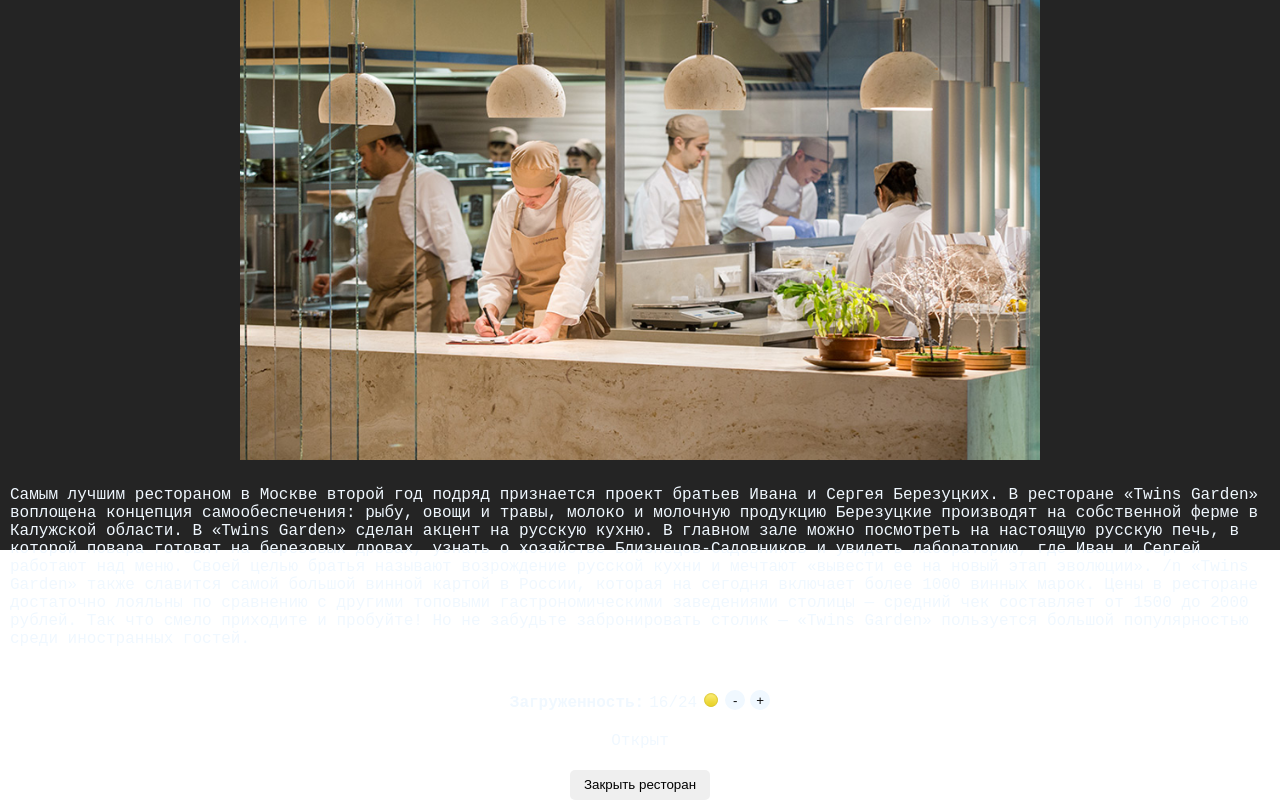
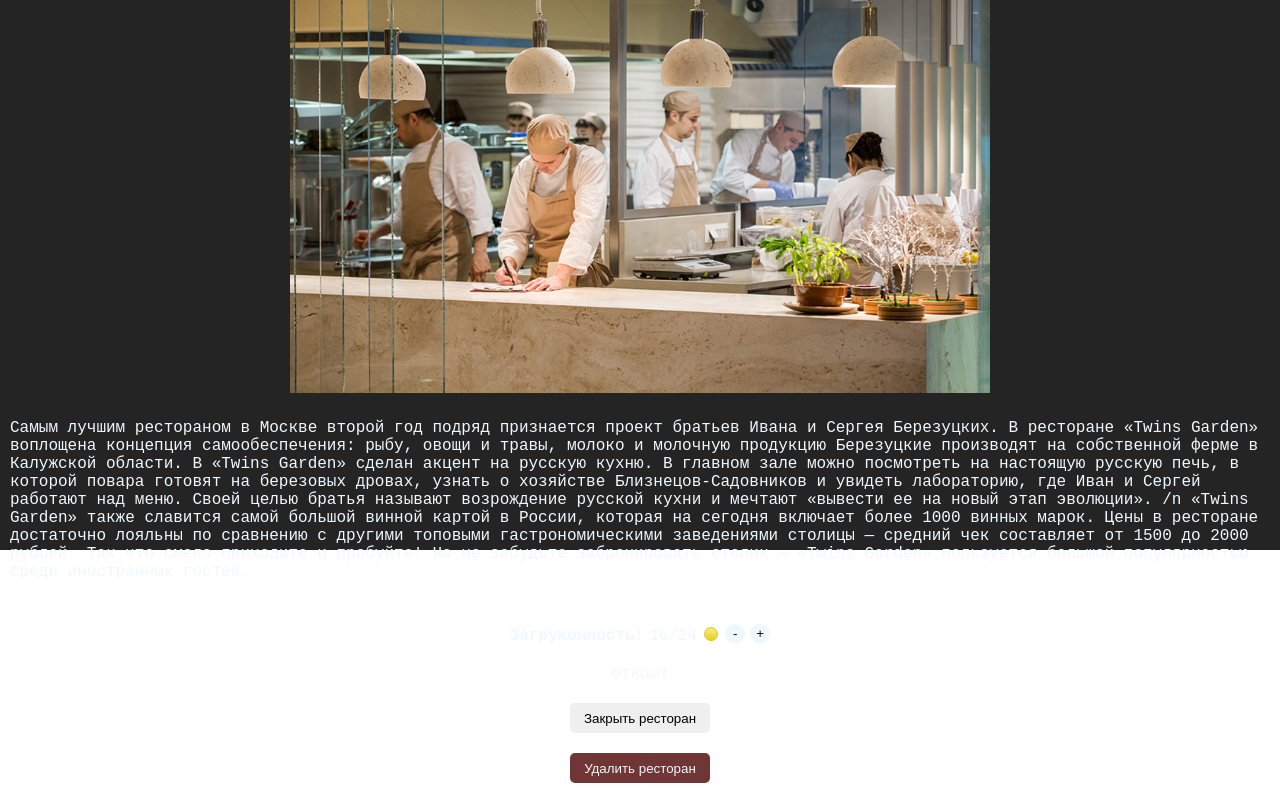
Before and after one commit to synt3tic/Restaurant-List, a Vue app: page /about/1 in a window 1280 px wide. Shown: the part 250-1050 px from the top of the page. Built offline with nearby package versions, Linux system fonts and the light colour scheme.

Commit message:
release-5-fixed-all

```diff
--- a/src/App.vue
+++ b/src/App.vue
@@ -7,7 +7,7 @@
         >Список ресторанов</router-link
       >
     </header>
-    <router-view :restaurantList="restaurantList" />
+    <router-view :restaurantList="restaurantList" @deleteRestaurant='deleteRes'/>
   </div>
 </template>
 
@@ -119,6 +119,11 @@ export default {
       ],
     };
   },
+  methods: {
+    deleteRes(restaurant){
+      this.restaurantList = this.restaurantList.filter(r => r.id !== restaurant.id)
+    }
+  }
 };
 </script>
 
--- a/src/components/RestaurantPage.vue
+++ b/src/components/RestaurantPage.vue
@@ -29,6 +29,7 @@
     <button class="restaurant-info__change-status-button" @click="changeRestaurantStatus">
       {{ restaurantStatusButton }}
     </button>
+    <button class="restaurant-info__delete-restaurant-button" @click="deleteRestaurant">Удалить ресторан</button>
   </div>
 </template>
 
@@ -87,6 +88,11 @@ export default {
     changeRestaurantStatus() {
       this.restaurant.status = !this.restaurant.status;
     },
+
+    deleteRestaurant() {
+      this.$router.push('/about')
+      this.$emit('deleteRestaurant', this.restaurant)
+    }
   },
 };
 </script>
@@ -116,7 +122,7 @@ export default {
 }
 
 .restaurant-info__image {
-  width: 800px;
+  width: 700px;
 }
 
 .restaurant-info__change-number-guests-button {
@@ -147,4 +153,20 @@ export default {
   color: aliceblue;
   background: rgb(14, 14, 14);
 }
+
+.restaurant-info__delete-restaurant-button {
+  margin-top: 10px;
+  border-radius: 5px;
+  border: none;
+  width: 140px;
+  height: 30px;
+  background: rgb(112, 53, 53);
+  color: aliceblue;
+}
+
+.restaurant-info__delete-restaurant-button:hover {
+  cursor: pointer;
+  color: rgb(14, 14, 14);
+  background: rgb(148, 52, 52);
+}
 </style>
```
